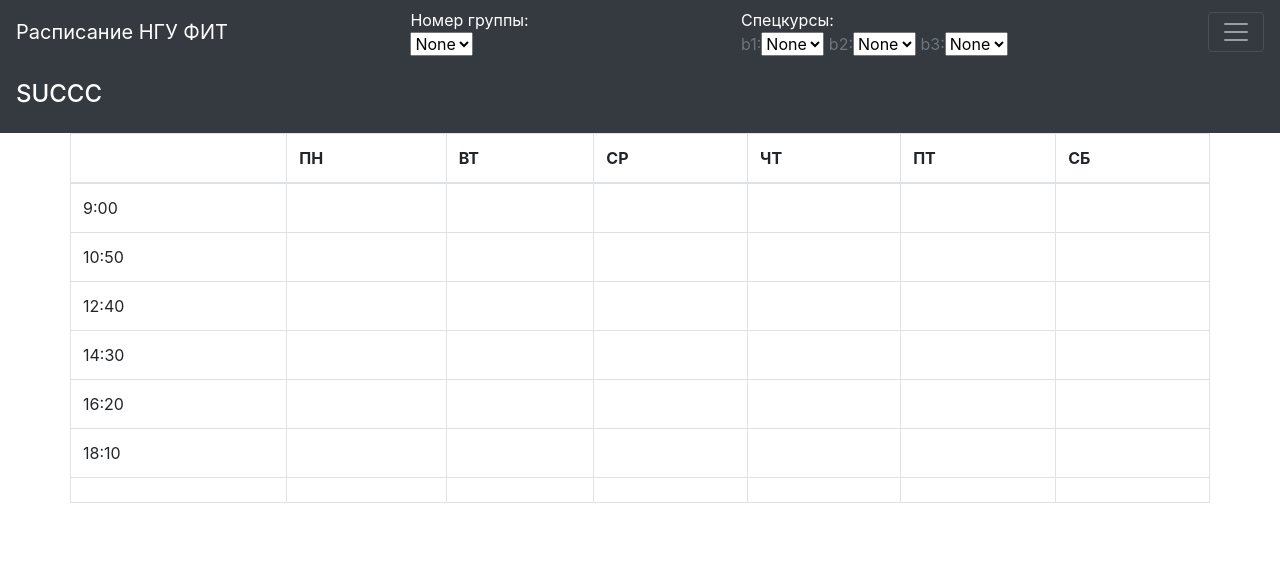
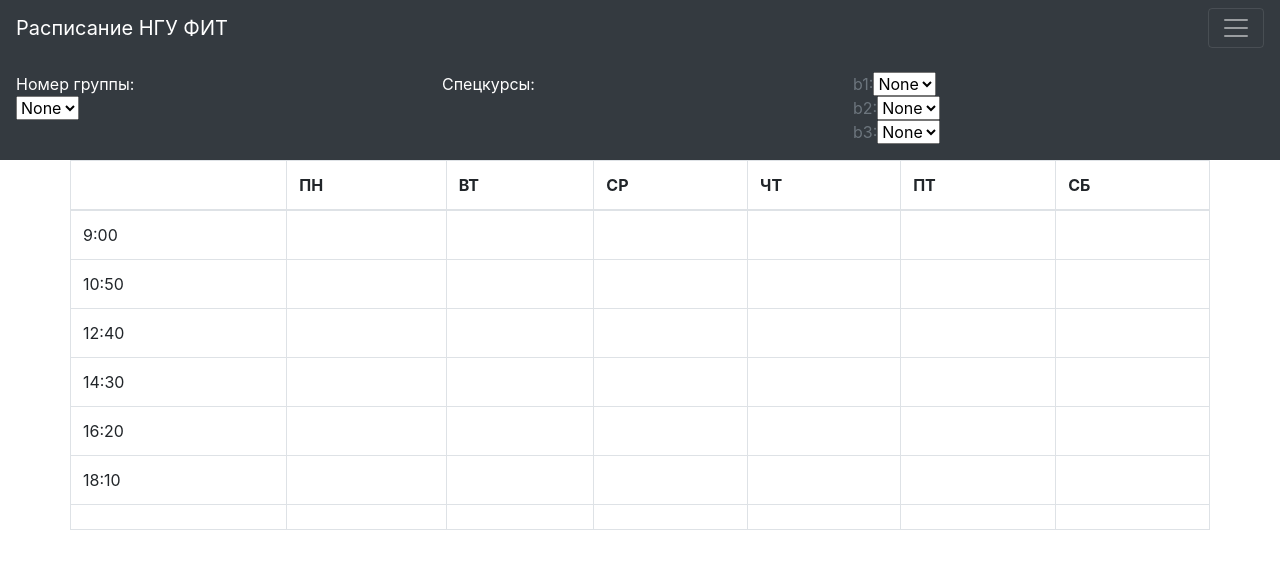
Before and after one commit to DreamTeamNsu/YourScheduleFrontend, a React (Create React App) app: page / in a window 1280 px wide. Both pictures are taken after a click on the button "Toggle navigation". Shown: the top 568 px of the page. Built offline with nearby package versions, Linux system fonts and the light colour scheme.

Commit message:
small fixes

```diff
--- a/src/components/HeaderComponent.jsx
+++ b/src/components/HeaderComponent.jsx
@@ -47,12 +47,16 @@ class HeaderComponent extends Component {
 <div>
   <nav className="navbar navbar-dark bg-dark text-white" >
     <div className = "navbar-brand">Расписание НГУ ФИТ</div>
-      <form>
+    <button className="navbar-toggler" type="button" data-toggle="collapse" data-target="#navbarToggleExternalContent" aria-controls="navbarToggleExternalContent" aria-expanded="false" aria-label="Toggle navigation">
+      <span className="navbar-toggler-icon"></span>
+    </button>
+  </nav>
+  <div className="collapse" id="navbarToggleExternalContent">
+    <div className="bg-dark text-white p-3">
+
         <div class="row">
-          <div class="col">Номер группы:</div>
-          <div class="col">Спецкурсы:</div>
-          <div class="w-100"></div>
           <div class="col">
+            <div>Номер группы:</div>
             <select onChange={this.changeGroup} value={this.state.groupNumber}>
               <option value=''>None</option>
               {
@@ -62,7 +66,9 @@ class HeaderComponent extends Component {
               }
             </select>
           </div>
-          <div class="col">
+        <div class="col">Спецкурсы:</div>
+        <div class="col">
+        <div class="row">
             <span class="text-muted"> b1:</span>
             <select onChange={(e) => this.changeSpec('b1',e)} value={this.state.b1}>
               <option  value=''>None</option>
@@ -72,6 +78,8 @@ class HeaderComponent extends Component {
                 )
               }
             </select>
+          </div>
+          <div class="row">
             <span class="text-muted"> b2:</span>
             <select onChange={(e) => this.changeSpec('b2',e)} value={this.state.b2}>
               <option  value=''>None</option>
@@ -81,6 +89,8 @@ class HeaderComponent extends Component {
                 )
               }
             </select>
+          </div>
+          <div class="row">
             <span class="text-muted"> b3:</span>
             <select onChange={(e) => this.changeSpec('b3',e)} value={this.state.b3}>
             <option  value=''>None</option>
@@ -90,17 +100,12 @@ class HeaderComponent extends Component {
                 )
               }
             </select>
+            </div>
           </div>
         </div>
-      </form>
 
-    <button className="navbar-toggler" type="button" data-toggle="collapse" data-target="#navbarToggleExternalContent" aria-controls="navbarToggleExternalContent" aria-expanded="false" aria-label="Toggle navigation">
-      <span className="navbar-toggler-icon"></span>
-    </button>
-  </nav>
-  <div className="collapse" id="navbarToggleExternalContent">
-    <div className="bg-dark p-3">
-      <h4 className="text-white">SUCCC</h4>
+
+
     </div>
   </div>
 </div>
--- a/src/components/ScheduleTab.jsx
+++ b/src/components/ScheduleTab.jsx
@@ -77,7 +77,7 @@ class ScheduleTab extends Component {
         return (
             <div>
                 <div className = "row">
-                    <table className = "table table-stripped table-bordered">
+                    <table className = "table  table-stripped table-bordered">
                         <thead>
                             <tr>
                                 <th>
```
